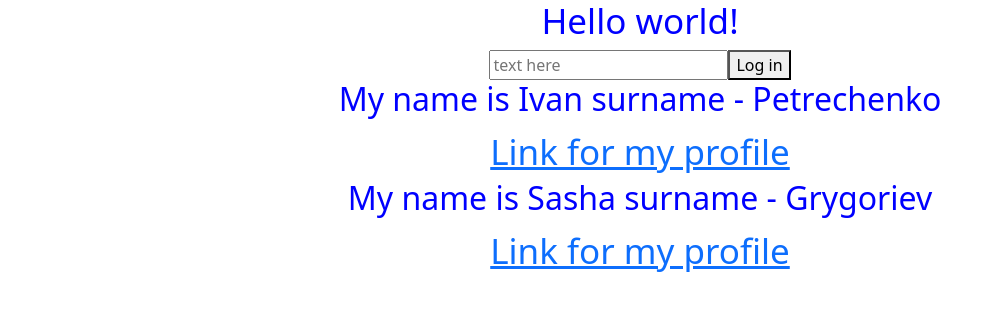
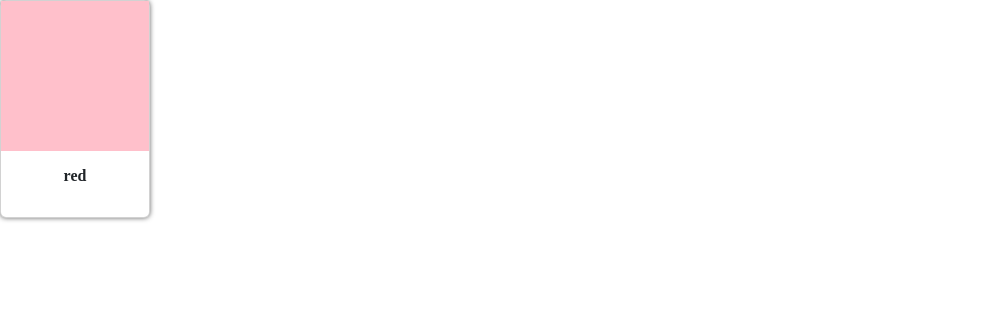
Before and after one commit to murziksasha/reactLearn, a React (Create React App) app in the folder my-app/: page / in a window 1280 px wide. Shown: the top 310 px of the page, without its empty margins (0-1003 px from the left). Built offline with nearby package versions, Linux system fonts and the light colour scheme.

Commit message:
react prop

```diff
--- a/my-app/src/App.css
+++ b/my-app/src/App.css
@@ -3,37 +3,22 @@
   text-align: center;
 }
 
-.App-logo {
-  height: 40vmin;
-  pointer-events: none;
+.card {
+  height: 200px;
+  width: 150px;
+  padding: 0;
+  background-color: #fff;
+  box-shadow: 0px 0px 5px #666;
 }
 
-@media (prefers-reduced-motion: no-preference) {
-  .App-logo {
-    animation: App-logo-spin infinite 20s linear;
-  }
+.square{
+  height: 150px;
+  background-color: #ff6663;
 }
 
-.App-header {
-  background-color: #282c34;
-  min-height: 100vh;
-  display: flex;
-  flex-direction: column;
-  align-items: center;
-  justify-content: center;
-  font-size: calc(10px + 2vmin);
-  color: white;
+.lebel {
+  font-family: 'sans-serif';
+  font-weight: bold;
+  padding: 13px;
+  margin: 0;
 }
-
-.App-link {
-  color: #61dafb;
-}
-
-@keyframes App-logo-spin {
-  from {
-    transform: rotate(0deg);
-  }
-  to {
-    transform: rotate(360deg);
-  }
-}
--- a/my-app/src/App.js
+++ b/my-app/src/App.js
@@ -4,51 +4,47 @@ import {Container} from 'react-bootstrap';
 import './App.css';
 import 'bootstrap/dist/css/bootstrap.min.css';
 
-const style = {
-  'color':'blue',
-  'fontSize': '35px'
-}
-
-const Header = () => {
-  return <h2 style={style}> Hello world!</h2>
-}
-
-
-class Field extends Component {
-  render(){
+class Card extends Component {
+  render() {
     return (
-      <input type="text" placeholder='text here' />
+      <div className='card'>
+        <Square color={this.props.color} />
+        <Lebel {...this.props} />
+      </div>
     )
   }
 }
 
-const ButtonSome = () => {
-  const text = () => {
-   return 'Log in';
+class Square extends Component {
+
+
+  render() {
+    return (
+      <div className='square'
+      style={{backgroundColor: 'pink'}}>
+
+      </div>
+    )
   }
-  return <button>{text()}</button>
 }
 
-function WhoAmI ({name, surname, link}) {
-  return (
-    <div style={style} >
-      <h2>My name is {name} surname - {surname}</h2>
-      <a href={link}>Link for my profile</a>
-    </div>
-  )
+class Lebel extends Component{
+  render() {
+    return (
+      <div className='lebel'>
+        <p>{this.props.color}</p>
+      </div>
+    )
+  }
 }
 
 
 function App() {
   return (
     <div className='App'>
-      <Header />
-      <Field/>
-      <ButtonSome/>
-      <WhoAmI name={'Ivan'} surname={"Petrechenko"}
-      link={"https://bing.com"}/>
-      <WhoAmI name={'Sasha'} surname={"Grygoriev"}
-      link={"https://www.google.com"}/>
+      <Card color ="red">
+
+      </Card>
     </div>
 
 
```
